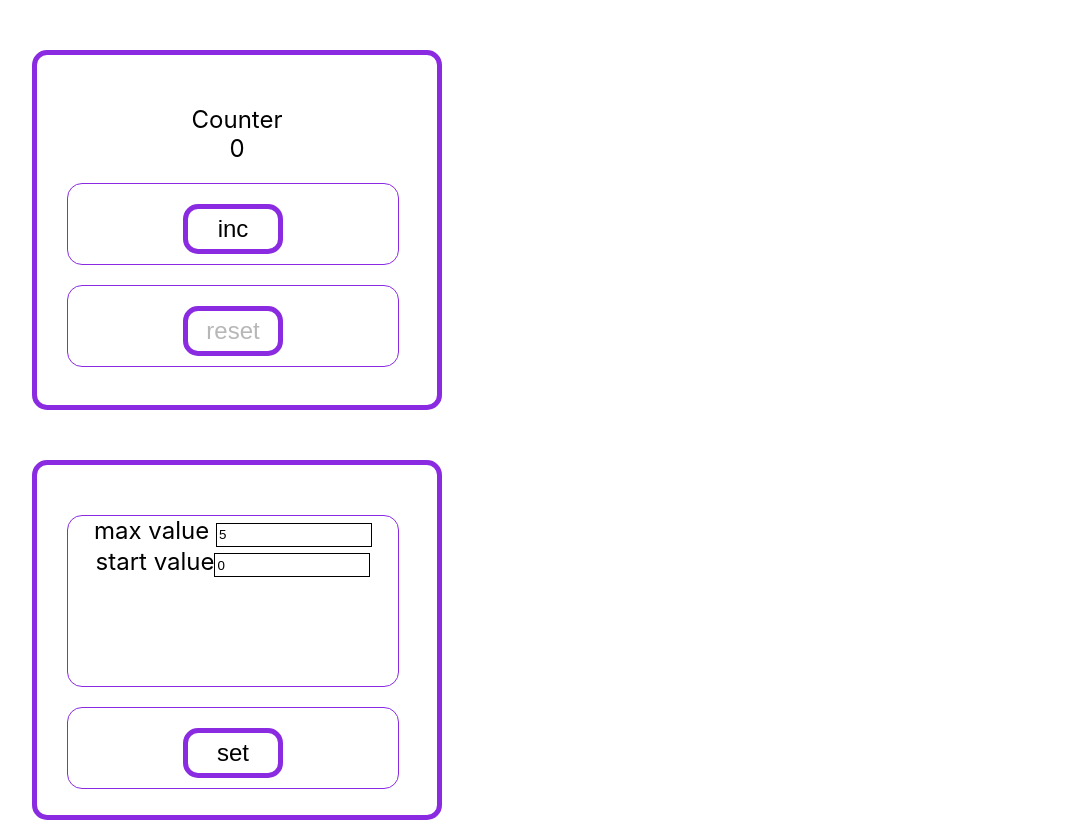
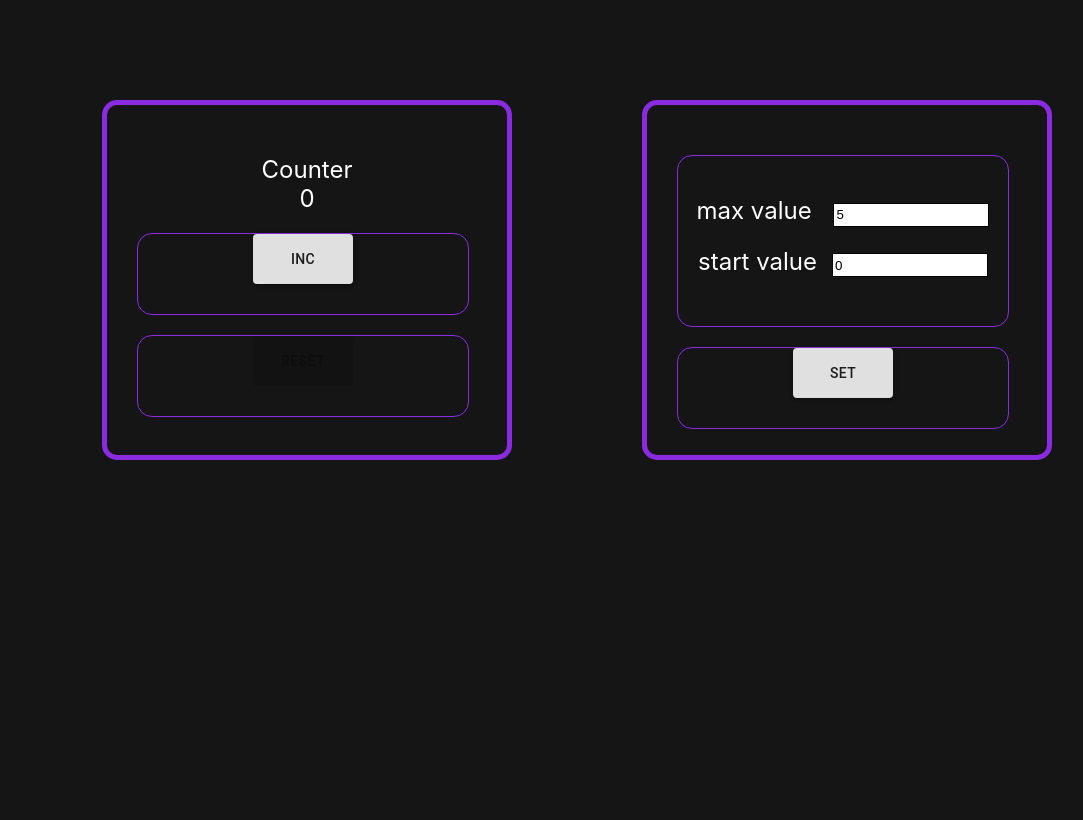
Before and after one commit to alenafatianova/simple-counter, a React (Create React App) app: page / in a window 1280 px wide. Shown: the whole page, without its empty margins (98-1181 px from the left). Built offline with nearby package versions, Linux system fonts and the light colour scheme.

Commit message:
Add global styles to the counter

```diff
--- a/package.json
+++ b/package.json
@@ -3,6 +3,8 @@
   "version": "0.1.0",
   "private": true,
   "dependencies": {
+    "@material-ui/core": "^4.11.0",
+    "@material-ui/icons": "^4.9.1",
     "@testing-library/jest-dom": "^4.2.4",
     "@testing-library/react": "^9.5.0",
     "@testing-library/user-event": "^7.2.1",
--- a/src/App.css
+++ b/src/App.css
@@ -1,38 +1,8 @@
 .App {
   text-align: center;
+  display: flex;
+  margin-left: 70px;
+  margin-top: 50px;
+  color: white;
+  height: 500px;
 }
-
-.App-logo {
-  height: 40vmin;
-  pointer-events: none;
-}
-
-@media (prefers-reduced-motion: no-preference) {
-  .App-logo {
-    animation: App-logo-spin infinite 20s linear;
-  }
-}
-
-.App-header {
-  background-color: #282c34;
-  min-height: 100vh;
-  display: flex;
-  flex-direction: column;
-  align-items: center;
-  justify-content: center;
-  font-size: calc(10px + 2vmin);
-  color: white;
-}
-
-.App-link {
-  color: #61dafb;
-}
-
-@keyframes App-logo-spin {
-  from {
-    transform: rotate(0deg);
-  }
-  to {
-    transform: rotate(360deg);
-  }
-}
--- a/src/Counter.tsx
+++ b/src/Counter.tsx
@@ -1,6 +1,7 @@
 import React from "react";
 import s from "./counter.module.scss";
 import CounterSettingsButton from "./CounterSettingsButton";
+import Button from '@material-ui/core/Button'
 
 type PropsType = {
   title: any
@@ -32,7 +33,7 @@ export function Counter(props: PropsType) {
             disabled={props.count === props.maxValue}
             maxValue={props.maxValue}
             startValue={props.startValue}
-            />
+          />
           <CounterSettingsButton
             title={'reset'}
             onClickSet={reset}
--- a/src/CounterSettings.module.scss
+++ b/src/CounterSettings.module.scss
@@ -16,7 +16,18 @@
     border-radius: 15px;
     margin-left: 30px;
 }
-
+.startValue {
+    margin-top: 20px;
+}
+.startValue input {
+    margin-left: 15px;
+}
+.maxValue {
+    margin-top: 40px;
+}
+.maxValue input {
+    margin-left: 15px;
+}
 .inputDefault {
     border: 1px solid black;
     width: 150px;
@@ -28,3 +39,8 @@
     border: 1px solid red;
     background-color: rgb(240, 142, 142);
 }
+.MuiButton-root {
+    background-color: #6772e5;
+    box-shadow: 0 4px 6px rgba(50, 50, 93, 0.11), 0 1px 3px rgba(0, 0, 0, 0.08);
+    padding: 7px 14px;
+  }
--- a/src/CounterSettings.tsx
+++ b/src/CounterSettings.tsx
@@ -30,7 +30,7 @@ const onChangeMax = (e: ChangeEvent<HTMLInputElement>) => {
     return (
         <div className={s.wrapper}>
             <div className={s.screen}>
-                <div>
+                <div className={s.maxValue}>
                     <span>max value </span>
                     <input
                     onChange={onChangeMax}
@@ -38,7 +38,7 @@ const onChangeMax = (e: ChangeEvent<HTMLInputElement>) => {
                     type="number"
                     className={maxValue >= 0 && maxValue > startValue ? s.inputDefault : s.error  }  />
                 </div>
-                <div>
+                <div className={s.startValue}>
                     <span>start value</span>
                     <input
                         onChange={onChangeStart}
--- a/src/CounterSettingsButton.tsx
+++ b/src/CounterSettingsButton.tsx
@@ -1,5 +1,7 @@
 import React, { MouseEvent } from 'react'
 import s from './ButtonSettings.module.scss'
+import {Button} from '@material-ui/core'
+
 
 export type ButtonSettingType = {
     disabled: boolean
@@ -13,10 +15,14 @@ export default function CounterSettingsButton(props: ButtonSettingType) {
     return (
         <div>
             <div className={s.setButton}>
-                <button onClick={(e: MouseEvent<HTMLButtonElement>) => {
+                <Button
+                    onClick={(e: MouseEvent<HTMLButtonElement>) => {
                     props.onClickSet(props.startValue,props.maxValue )}}
-                    disabled={props.disabled}>{props.title}
-                    </button>
+                    disabled={props.disabled}
+                    variant={'contained'}
+                    >
+                    {props.title}
+                </Button>
             </div>
         </div>
     )
--- a/src/index.css
+++ b/src/index.css
@@ -5,6 +5,7 @@ body {
     sans-serif;
   -webkit-font-smoothing: antialiased;
   -moz-osx-font-smoothing: grayscale;
+  background-color: rgb(22, 21, 21);
 }
 
 code {
```
Also changed, not shown: src/ButtonSettings.module.scss (line endings or trailing spaces), 1 other file (tests, documents, lock files or other folders).
